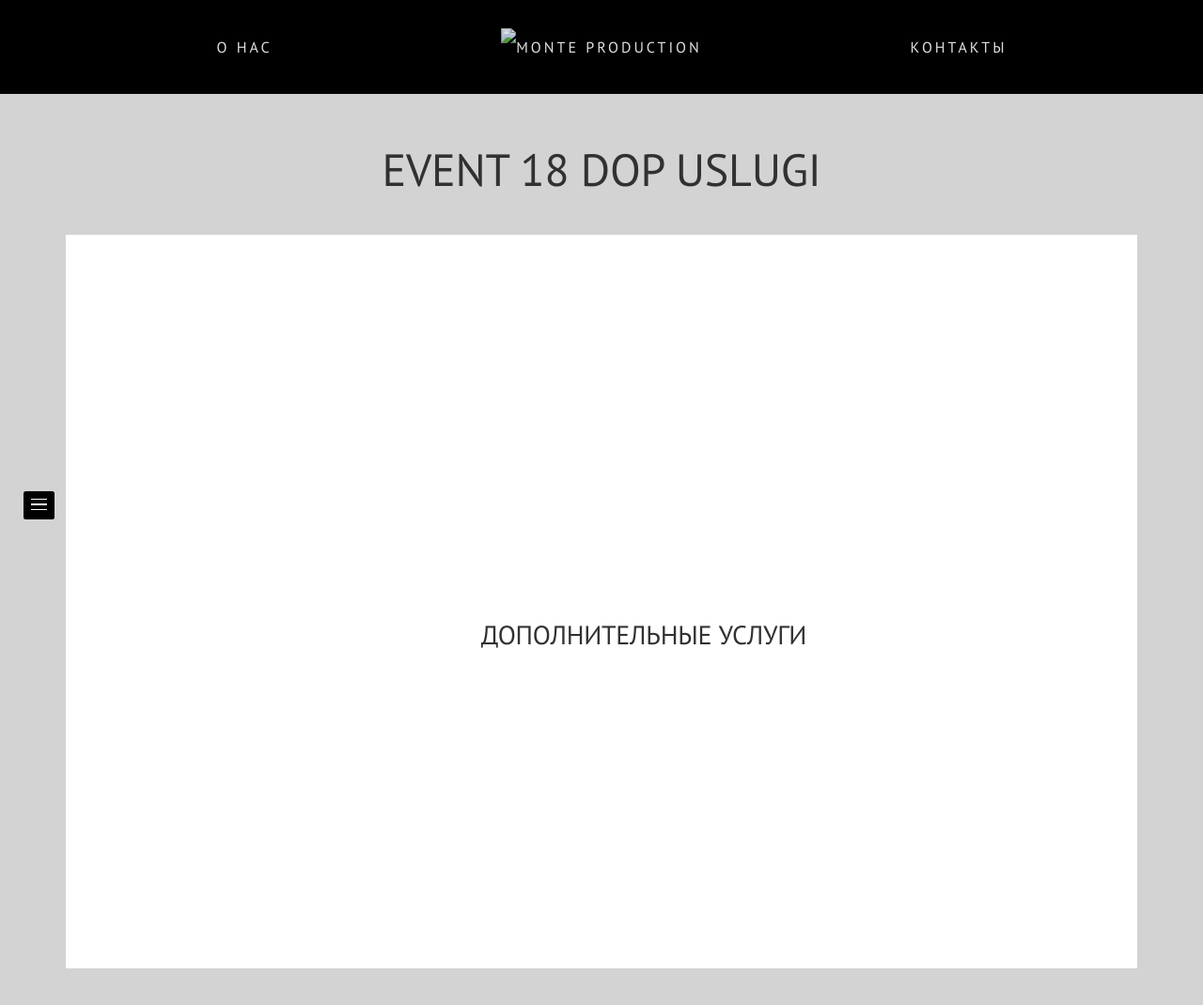
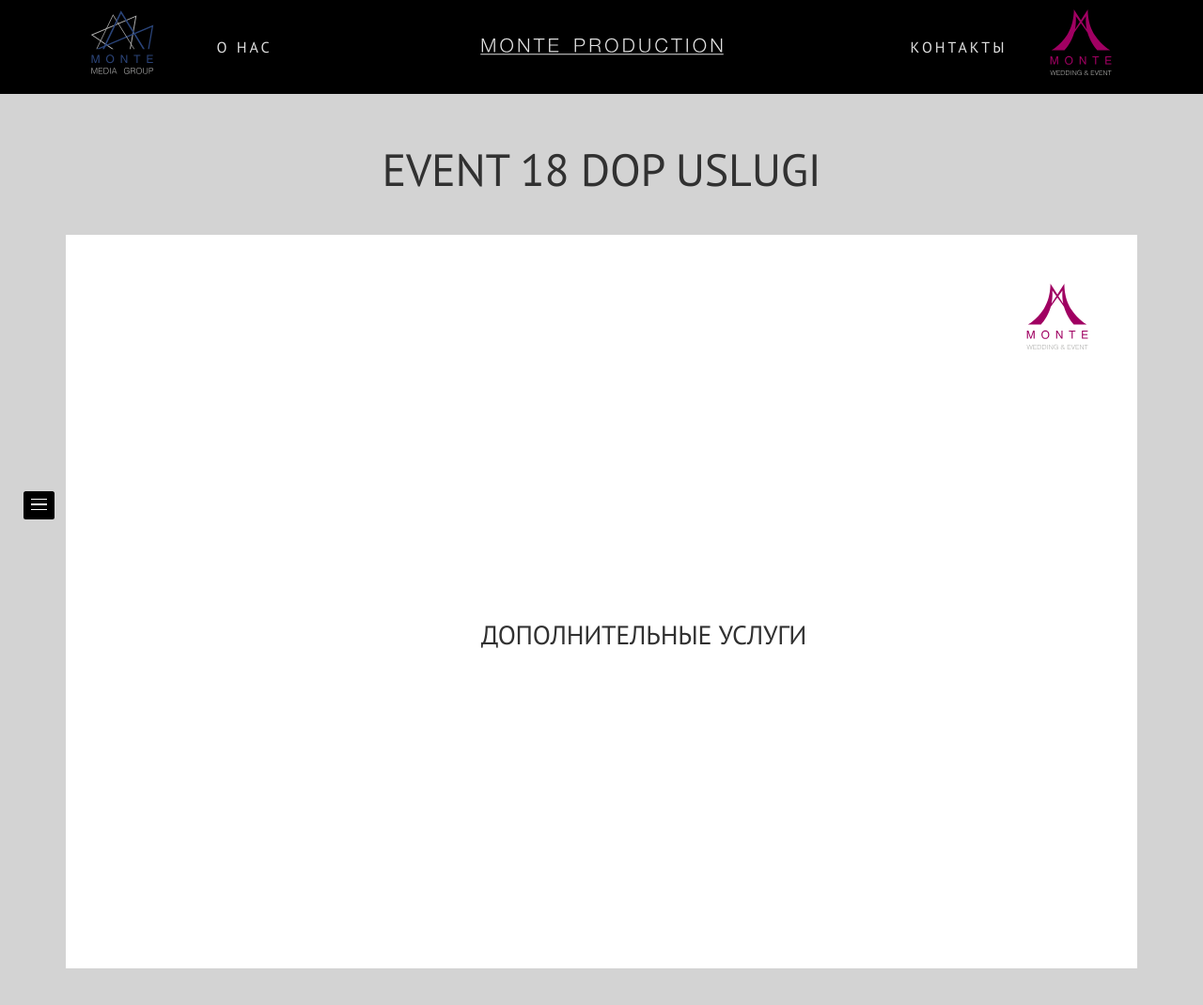
Before and after one commit to monteproduction/monteproduction.ru, a Jekyll site: the page built from _posts/2017-01-11-event-18-dop-uslugi.md, in a window 1280 px wide. Shown: the top 1070 px of the page at 94% size. Built offline with Jekyll 4.4.1, drawn with Linux system fonts in a browser that asks for light colours; nearby versions of some CDN libraries.

Commit message:
Depreload ver1

```diff
--- a/_includes/header.html
+++ b/_includes/header.html
@@ -8,7 +8,7 @@
         {% if page.layout != 'mainpage' %}
         <a href="{{ site.url }}">
         {% endif %}
-          <img src="{{ site.baseurl }}/images/Monte_LOGO_WHITE.svg" class=""  style="width: 275px;" alt="{{ site.title }}">
+          <img src="{{ site.baseurl }}/images/logo/Monte_LOGO_WHITE.svg" class=""  style="width: 275px;" alt="{{ site.title }}">
         {% if page.layout != 'mainpage' %}
         </a>
         {% endif %}
--- a/_posts/2017-01-11-event-18-dop-uslugi.md
+++ b/_posts/2017-01-11-event-18-dop-uslugi.md
@@ -12,7 +12,7 @@
 <section class="">
     <div class="container">
         <div class="devide-block col-md-12 col-sm-12">
-            <div class="dir_logo_prod"> </div>
+            <div class="dir_logo_wedd"> </div>
         </div>
         <div class="devide-block col-md-12 col-sm-12">
             <h3>ДОПОЛНИТЕЛЬНЫЕ УСЛУГИ</h3>
--- a/css/stylesheet.css
+++ b/css/stylesheet.css
@@ -255,6 +255,10 @@
     text-transform: uppercase;
     vertical-align: middle;
 }
+.logo a {
+    font-family: helveticaneuecyrroman,sans-serif;
+    font-size: 21px;
+}
 .menu_main a:hover, .links a:hover  {
     opacity: 1;
     text-shadow: 0 0 10px white;
@@ -305,11 +309,11 @@
     position: absolute;
 }
 .dir_logo_prod {
-    background: rgba(0, 0, 0, 0) url("../images/LOGO_MEDIA.svg") no-repeat scroll center center / contain ;
+    background: rgba(0, 0, 0, 0) url("../images/logo/LOGO_MEDIA.svg") no-repeat scroll center center / contain ;
     left: 95px;
 }
 .dir_logo_wedd {
-    background: rgba(0, 0, 0, 0) url("../images/LOGO_E_and_W.svg") no-repeat scroll center center / contain ;
+    background: rgba(0, 0, 0, 0) url("../images/logo/LOGO_E_and_W.svg") no-repeat scroll center center / contain ;
     right: 95px;
 }
 .dir_logo{
@@ -357,21 +361,21 @@
 
 #video > .mob_photo,
 #video > .dir_photo {
-	background-image: url("../images/video_production_new.jpg");
+	background-image: url("../images/background/video_production_new.jpg");
 }
 #video > .mob_photo {
     background-position: 40% 45%;
 }
 #event > .mob_photo,
 #event > .dir_photo {
-	background-image: url("../images/event_new.jpg");
+	background-image: url("../images/background/event_new.jpg");
 }
 #event > .mob_photo {
     background-position: 41% 5%;
 }
 #wedd > .mob_photo,
 #wedd > .dir_photo {
-	background-image: url("../images/wedding_new.jpg");
+	background-image: url("../images/background/wedding_new.jpg");
 }
 #wedd > .mob_photo {
     background-position: 64% 58%;
@@ -591,6 +595,35 @@
 	opacity: 1;
 	-webkit-transform: scale3d(1.1, 1.1, 1.0);
 	transform: scale3d(1.1, 1.1, 1.0);
+  }
+}
+.zoom-out-effect {
+	-webkit-animation-name: zoomOut;
+	animation-name: zoomOut;
+	-webkit-animation-duration: 0.3s;
+	animation-duration: 0.3s;
+	-webkit-animation-fill-mode: both;
+	animation-fill-mode: both;
+	animation-timing-function: cubic-bezier(1,0,0,.5);
+	will-change: transform, opacity;
+}
+@-webkit-keyframes zoomOut {
+  0% {
+  }
+  100% {
+	opacity: 0;
+	-webkit-transform: scale3d(0.9, 0.9, 1.0);
+	transform: scale3d(0.9, 0.9, 1.0);
+  }
+}
+@keyframes zoomOut {
+  0% {
+  }
+  100% {
+	z-index: 8;
+	opacity: 0;
+	-webkit-transform: scale3d(0.9, 0.9, 1.0);
+	transform: scale3d(0.9, 0.9, 1.0);
   }
 }
 /*-----------------*/
--- a/demo/main.css
+++ b/demo/main.css
@@ -51,12 +51,13 @@
 }
 
 #depreload .loading {
-	color: #fff;
-	font-size: 0.8em;
-	text-transform: uppercase;
-	font-family: 'Open Sans', sans-serif;
-	font-weight: 600;
-	letter-spacing: 1px;
+    color: #fff;
+    font-family: "Open Sans",sans-serif;
+    font-size: 0.8em;
+    font-weight: 600;
+    letter-spacing: 1px;
+    text-transform: uppercase;
+    top: 360px;
 }
 
 #depreload .perc, #depreload .loading {
--- a/event-agency.html
+++ b/event-agency.html
@@ -22,7 +22,7 @@
       <section class="">
   <div class="container">
     <div class="devide-block col-md-12 col-sm-12">
-      <div class="dir_logo_prod"> </div>
+      <div class="dir_logo_wedd"> </div>
     </div>
   </div>
 </section>
@@ -41,7 +41,7 @@
     </div>
   </div>
   <div class="container">
-            <h2>ОСНОВНЫЕ НАПРАВЛЕНИЯ</h2>
+    <h2>ОСНОВНЫЕ НАПРАВЛЕНИЯ</h2>
     <ul class="event_party">
       <li>Корпоративные мероприятия</li>
       <li>Презентации</li>
--- a/js/common.js
+++ b/js/common.js
@@ -33,22 +33,17 @@
             }
         },
         OnComplete: function() {
-            console.log('Всё загрузилось!');
+            console.log('Картинки загрузились!');
 
             $("#depreload .perc").text("MONTE");
-            $("#depreload .loading").animate({ opacity: 0 });
-            $("#depreload" ).addClass( 'zoom-effect' );
-
-            // $( "#depreload" ).click(function(){
-            //     $( "#depreload" ).remove()
-            // });
+            $("#depreload .loading").animate({ opacity: 0 },800);
             setTimeout(function(){
-                $( "#depreload" ).empty();
-            }, 800);
+                $("#depreload" ).addClass( 'zoom-out-effect' );
+                $("#depreload").animate( { opacity: 0 }, 600);
+            }, 1400);
             setTimeout(function(){
-                $("#depreload").remove();
-            }, 500);
-
+                $("#depreload" ).remove();
+            }, 1400);
         }
     });
 });
```
